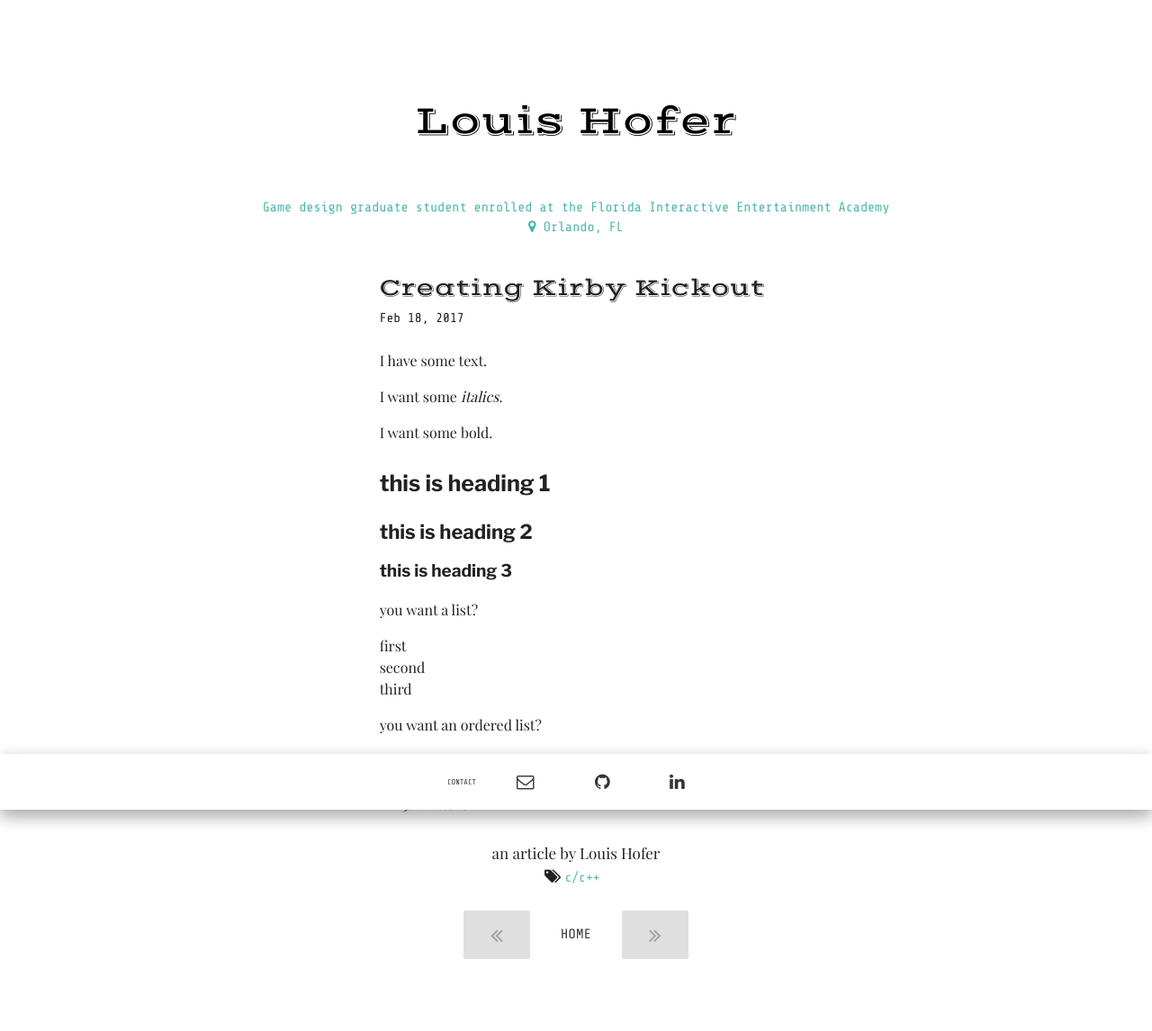
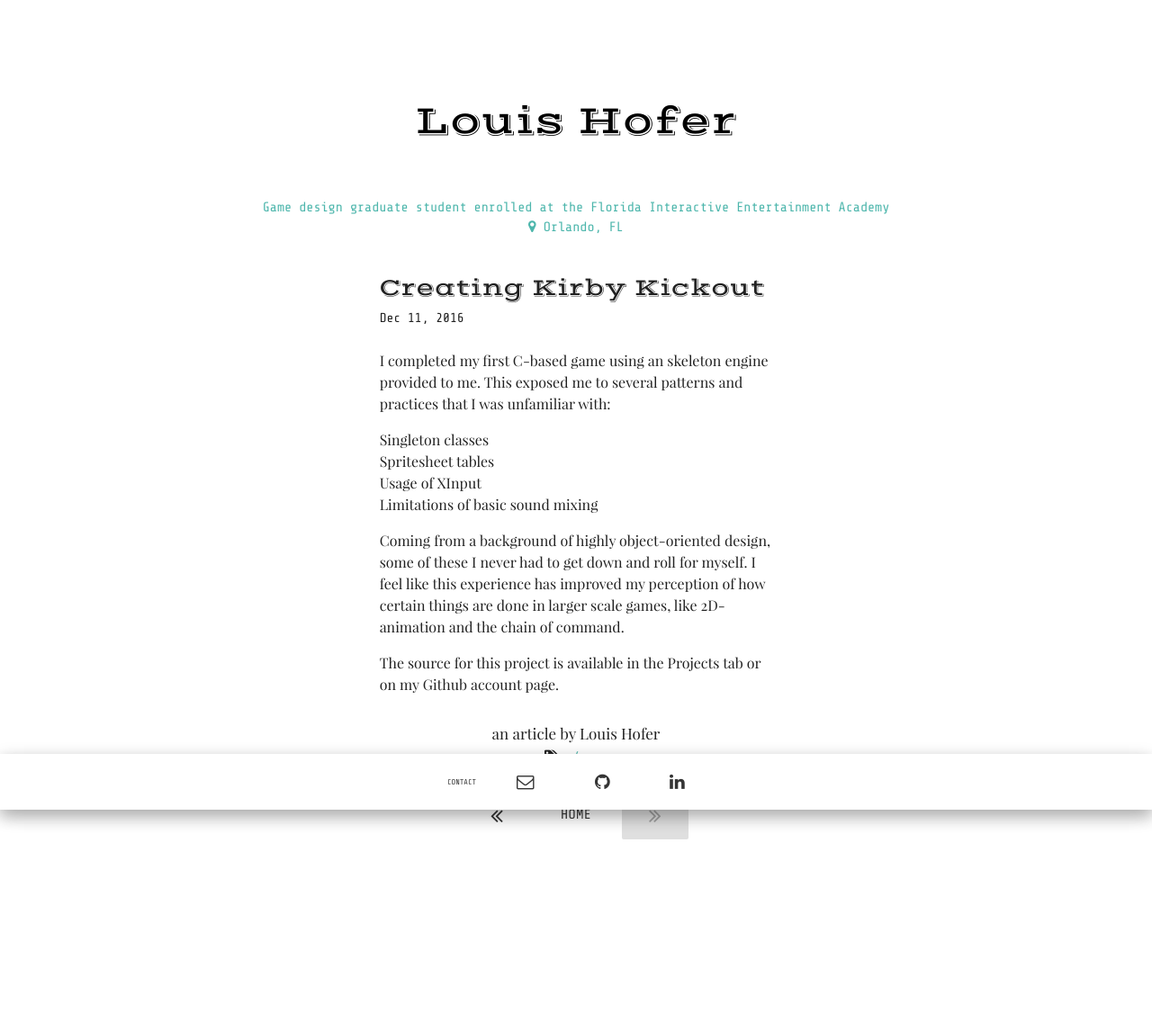
Before and after one commit to punster94/punster94.github.io, a Jekyll site: the page built from _posts/2017-2-19-creating-Kirby-Kickout.md, in a window 1280 px wide. Shown: the whole page at 90% size. Built offline with Jekyll 4.4.1, drawn with Linux system fonts in a browser that asks for light colours; some web fonts are replaced; after the commit the page ends 1013 px from its top, so only the background shows below that.

Commit message:
Adds posts about Kirby Kickout and Dialog Tree Systems.

```diff
--- a/_posts/2017-2-19-creating-Kirby-Kickout.md
+++ b/_posts/2017-2-19-creating-Kirby-Kickout.md
@@ -1,29 +1,19 @@
 ---
 layout: post
 title:  "Creating Kirby Kickout"
-date:   2017-02-19 00:00:00 +0200
+date:   2016-12-12 00:00:00 +0200
 tags: ['c/c++']
 author: "Louis Hofer"
 ---
 
-I have some text.
+I completed my first  C-based game using an skeleton engine provided to me.
+This exposed me to several patterns and practices that I was unfamiliar with:
+* Singleton classes
+* Spritesheet tables
+* Usage of XInput
+* Limitations of basic sound mixing
 
-I want some _italics_.
+Coming from a background of highly object-oriented design, some of these I never had to get down and roll for myself.
+I feel like this experience has improved my perception of how certain things are done in larger scale games, like 2D-animation and the chain of command.
 
-I want some **bold**.
-
-# this is heading 1
-
-## this is heading 2
-
-### this is heading 3
-
-you want a list?
-* first
-* second
-* third
-
-you want an ordered list?
-1. whatever
-1. whatever
-1. whatever
+The source for this project is available in the Projects tab or on my Github account page.
```
Also changed, not shown: _posts/2017-2-19-markup-reference.md (added, +29 -0 lines), _posts/2017-2-19-working-on-dialog-tree-systems.md (added, +31 -0 lines).
